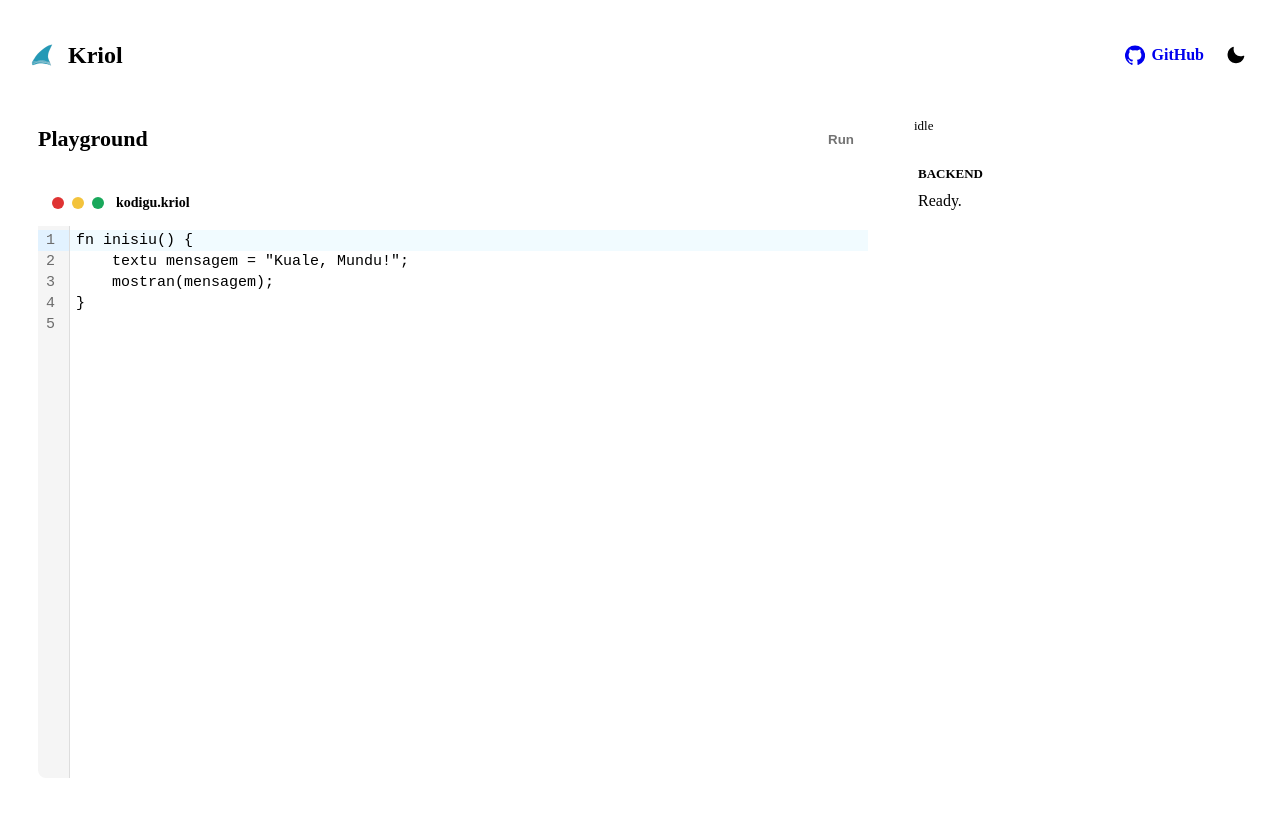
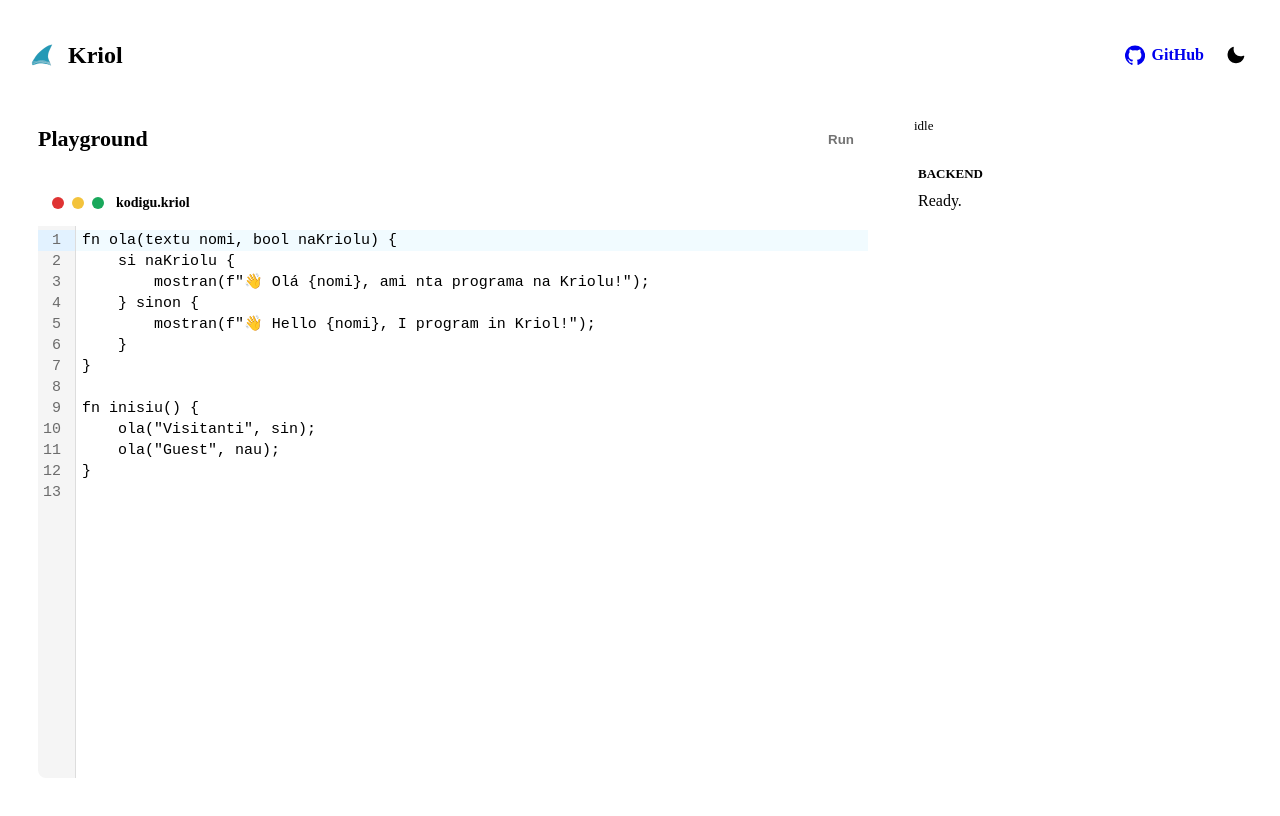
Before and after one commit to kriol-lang/kriol-playground, a SvelteKit app: page / in a window 1280 px wide. Shown: the top 816 px of the page. Built offline with nearby package versions, Linux system fonts and the light colour scheme.

Commit message:
chore: Update default code

```diff
--- a/src/routes/+page.svelte
+++ b/src/routes/+page.svelte
@@ -7,9 +7,17 @@
 
   const backendCompiler = new BackendCompiler();
 
-  let source = `fn inisiu() {
-    textu mensagem = "Kuale, Mundu!";
-    mostran(mensagem);
+  let source = `fn ola(textu nomi, bool naKriolu) {
+    si naKriolu {
+        mostran(f"👋 Olá {nomi}, ami nta programa na Kriolu!");
+    } sinon {
+        mostran(f"👋 Hello {nomi}, I program in Kriol!");
+    }
+}
+
+fn inisiu() {
+    ola("Visitanti", sin);
+    ola("Guest", nau);
 }
 `;
   let status: CompileStatus = 'idle';
```
